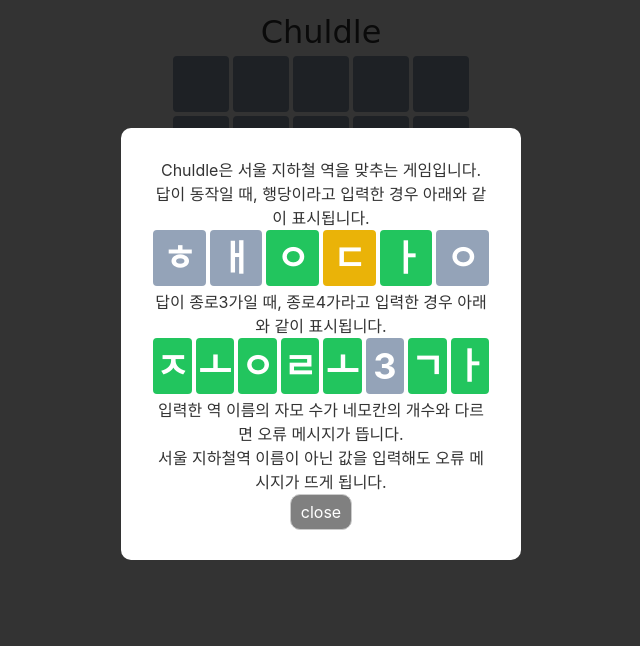
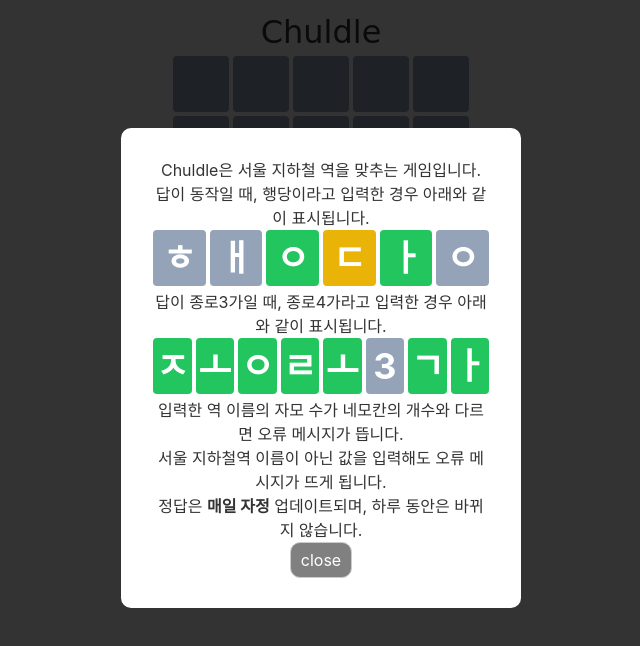
Before and after one commit to ainta/chuldle, a Svelte app: page / in a window 1280 px wide. Both pictures are taken after a click on the button "How to Play". Shown: the top 646 px of the page, without its empty margins (319-959 px from the left). Built offline with nearby package versions, Linux system fonts and the light colour scheme.

Commit message:
add description

```diff
--- a/src/App.svelte
+++ b/src/App.svelte
@@ -294,6 +294,8 @@
 			</div>
 			<p>입력한 역 이름의 자모 수가 네모칸의 개수와 다르면 오류 메시지가 뜹니다.</p>
 			<p>서울 지하철역 이름이 아닌 값을 입력해도 오류 메시지가 뜨게 됩니다.</p>
+			<p></p>
+			<p>정답은 <b>매일 자정</b> 업데이트되며, 하루 동안은 바뀌지 않습니다.</p>
 			<button on:click={toggleIntro} class="graybutton">close</button>
 		</div>
     </div>
```
Also changed, not shown: 1 other file (tests, documents, lock files or other folders).
